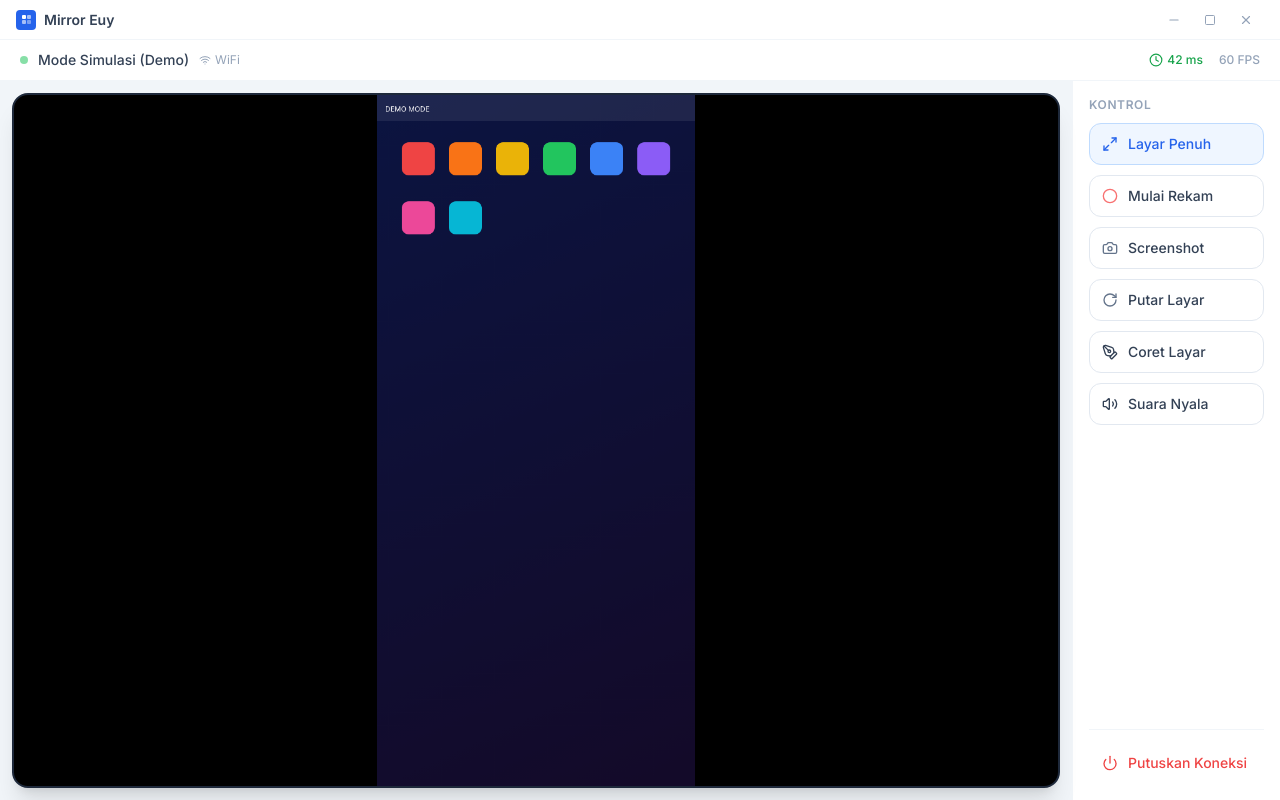
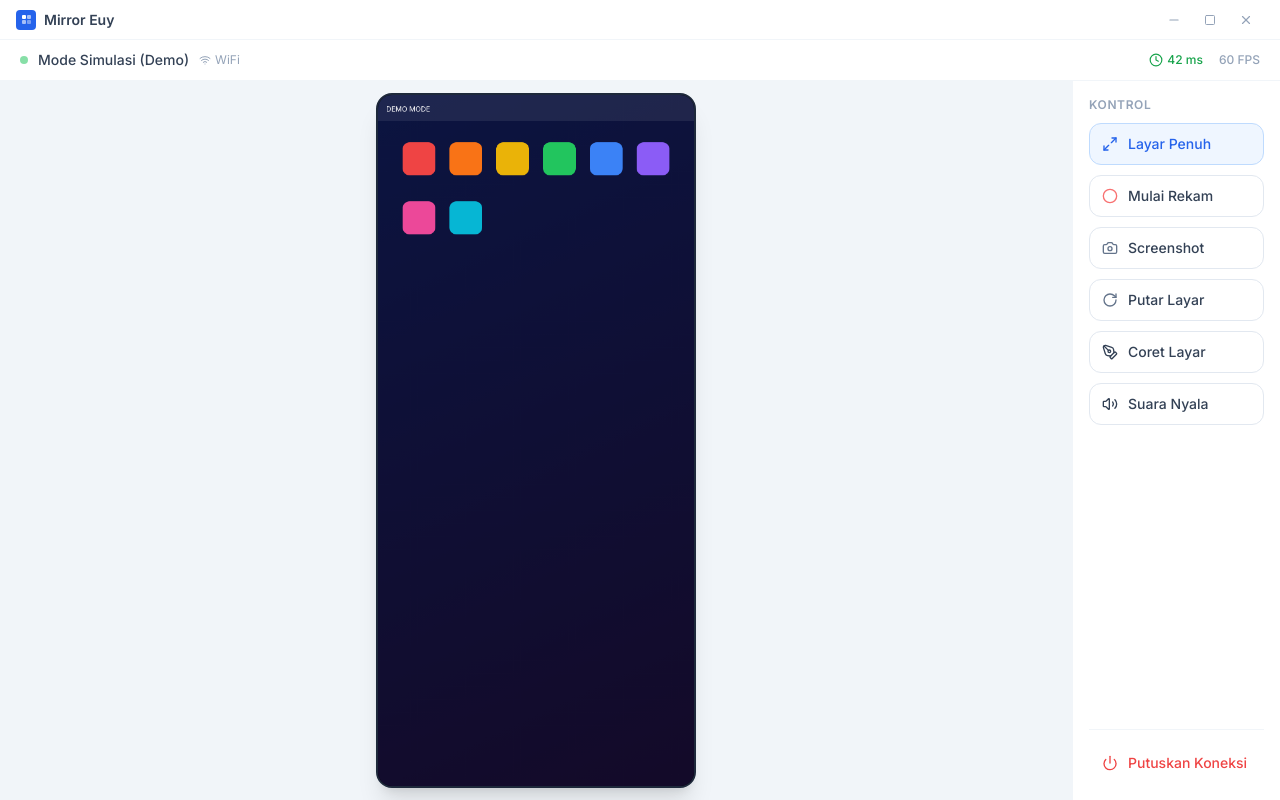
Before and after one commit to Farhan2666/mirror-euy, a React (Vite) app: page / in a window 1280 px wide. Both pictures are taken after a click on the button "Coba Mode Simulasi (Tanpa HP)". Built offline with nearby package versions, Linux system fonts and the light colour scheme.

Commit message:
fix: landscape black bars + canvas scaling + audio

```diff
--- a/src/pages/MirrorPage.tsx
+++ b/src/pages/MirrorPage.tsx
@@ -336,17 +336,27 @@ export const MirrorPage: React.FC<MirrorPageProps> = ({
           )}
 
           <div
-            className={`relative bg-black overflow-hidden flex items-center justify-center ${
+            className={`relative bg-black flex items-center justify-center ${
               isFullScreen
                 ? 'w-full h-full'
-                : 'w-full h-full rounded-2xl shadow-xl border-2 border-slate-800'
+                : 'rounded-2xl shadow-xl border-2 border-slate-800 overflow-hidden'
             }`}
+            style={isFullScreen ? {} : {
+              aspectRatio: `${canvasSize.width} / ${canvasSize.height}`,
+              maxWidth: canvasSize.width > canvasSize.height ? '100%' : 'calc(100% - 16px)',
+              maxHeight: '100%',
+            }}
           >
+            {/* Canvas selalu fill seluruh container */}
             <canvas
               ref={canvasRef}
               width={canvasSize.width}
               height={canvasSize.height}
-              className="w-full h-full object-contain"
+              style={{
+                width: '100%',
+                height: '100%',
+                display: 'block',
+              }}
             />
 
             {status !== 'live' && (
```
Also changed, not shown: 2 other files (tests, documents, lock files or other folders).
